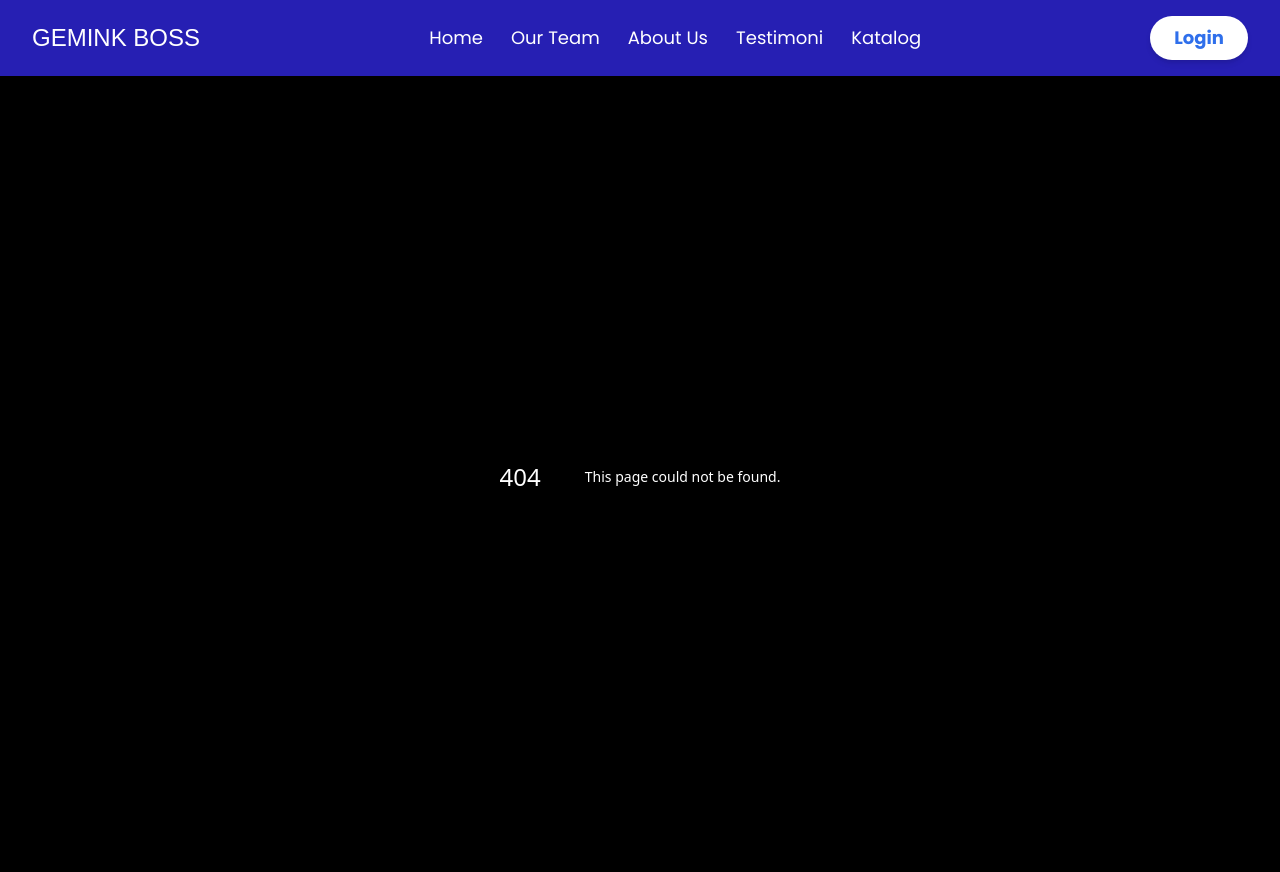
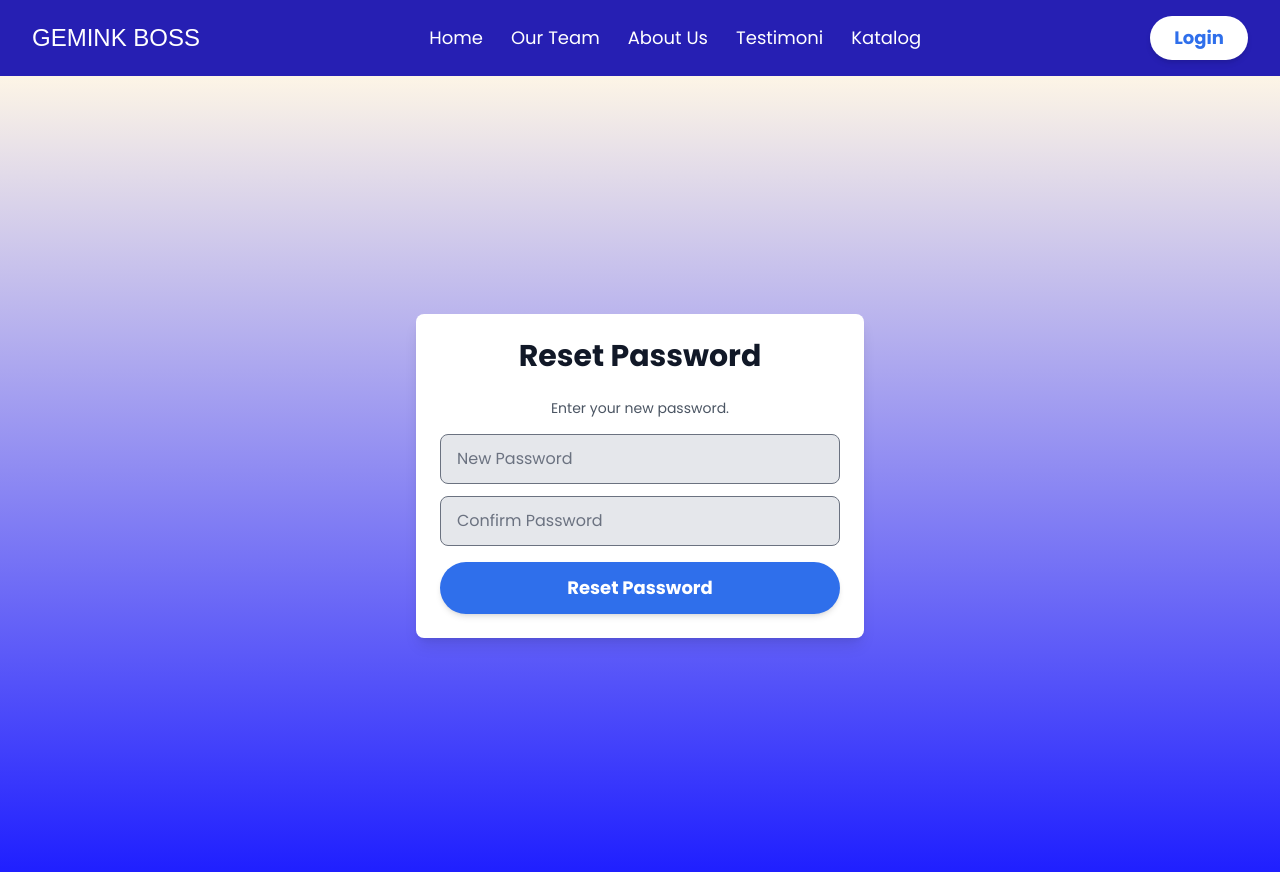
Before and after one commit to brumziee/SIWEB_GEMINK_BOSS, a Next.js app: page /reset-password in a window 1280 px wide. Before the commit this address had no page. Shown: the top 872 px of the page. Built offline with nearby package versions, Linux system fonts and the light colour scheme; a web font is replaced by a local one.

Commit message:
Menambahkan seluruh file ke repository

```diff
--- a/app/aboutus/page.tsx
+++ b/app/aboutus/page.tsx
@@ -1,5 +1,9 @@
 "use client";
-import React from "react";
+
+import Link from "next/link";
+import { useState } from "react";
+import { useRouter } from "next/navigation";
+import { FaUser, FaEnvelope, FaLock } from "react-icons/fa";
 
 const ArrowIcon = () => {
   return (
@@ -20,24 +24,9 @@ const ArrowIcon = () => {
   );
 };
 
-const TeamMemberCard = ({ title, name, imageUrl }) => {
-  return (
-    <article className="flex gap-8 items-start max-sm:flex-col">
-      <div className="flex flex-col gap-6">
-        <div className="flex flex-col gap-4">
-          <h3 className="text-lg font-semibold text-neutral-900">{title}</h3>
-          <h2 className="text-3xl text-neutral-900">{name}</h2>
-        </div>
-        <ArrowIcon />
-      </div>
-      <img src={imageUrl} alt={`${name} - ${title}`} className="w-[315px] h-[248px] object-cover" />
-    </article>
-  );
-};
-
 const HomeButton = () => {
   return (
-    <button className="px-6 py-3 mt-10 text-xl font-semibold text-white bg-blue-600 rounded-lg hover:bg-blue-700">
+    <button className="px-6 py-3 mt-10 text-xl font-semibold text-white bg-[#1e1e99] rounded-lg hover:bg-[#161676]">
       Home
     </button>
   );
@@ -45,7 +34,7 @@ const HomeButton = () => {
 
 export default function AboutUsPage() {
   return (
-    <main className="flex flex-col items-center gap-10 p-10 min-h-screen w-full bg-zinc-300">
+    <main className="flex flex-col items-center gap-10 p-10 min-h-screen w-full bg-gradient-to-b from-[#fdf5e6] to-[#1e1eff]">
       <article className="flex flex-col flex-1 items-center p-10 rounded-xl bg-white bg-opacity-90 w-full max-w-5xl">
         <h2 className="mb-10 text-5xl text-black max-sm:text-4xl">GEMINK BOSS</h2>
         <p className="text-xl leading-normal text-center text-black max-sm:text-base">
--- /dev/null
+++ b/app/forgot/page.tsx
@@ -0,0 +1,47 @@
+"use client";
+
+import { useState } from "react";
+import { useRouter } from "next/navigation";
+
+export default function ForgotPasswordPage() {
+  const [email, setEmail] = useState("");
+  const router = useRouter();
+
+  const handleReset = () => {
+    alert(`Password reset link has been sent to ${email}`);
+    router.push(`/reset-password?email=${email}`); // Redirect ke halaman reset password
+  };
+
+  return (
+    <div className="h-screen flex justify-center items-center bg-gradient-to-b from-[#fdf5e6] to-[#1e1eff] text-gray-900">
+      <div className="w-full max-w-md bg-white p-6 rounded-lg shadow-lg text-center">
+        <h1 className="text-3xl font-bold mb-6">Forgot Password</h1>
+        <p className="text-sm text-gray-600 mb-4">
+          Enter your email to receive a password reset link.
+        </p>
+
+        <input
+          type="email"
+          placeholder="Email"
+          value={email}
+          onChange={(e) => setEmail(e.target.value)}
+          className="w-full bg-gray-200 px-4 py-3 rounded-lg outline-none text-gray-900 placeholder-gray-500"
+        />
+
+        <button
+          onClick={handleReset}
+          className="w-full bg-blue-600 hover:bg-blue-700 py-3 mt-4 rounded-full font-semibold text-white text-lg shadow-md transition-all"
+        >
+          Send Reset Link
+        </button>
+
+        <p className="mt-4 text-sm text-gray-600">
+          Remember your password?{" "}
+          <a href="/login" className="text-blue-600 hover:underline">
+            Login
+          </a>
+        </p>
+      </div>
+    </div>
+  );
+}
--- a/app/katalog/page.tsx
+++ b/app/katalog/page.tsx
@@ -1,5 +1,5 @@
 import React from 'react';
-import ProductShowcase from './ProductShowcase';
+import ProductShowcase from './productshow';
 
 const KatalogPage = () => {
   return <ProductShowcase />;
--- a/app/login/page.tsx
+++ b/app/login/page.tsx
@@ -19,7 +19,7 @@ export default function LoginPage() {
   };
 
   return (
-    <div className="h-screen flex justify-center items-center bg-[#F5E1C9] text-gray-900">
+    <div className="h-screen flex justify-center items-center bg-gradient-to-b from-[#fdf5e6] to-[#1e1eff] text-gray-900">
       <div className="w-full max-w-md bg-white p-6 rounded-lg shadow-lg text-center">
         <h1 className="text-3xl font-bold mb-6">LOGIN BOSS</h1>
 
@@ -46,8 +46,9 @@ export default function LoginPage() {
             />
           </div>
 
+          {/* Link ke halaman Forgot Password */}
           <p className="text-sm text-gray-500 mt-2 cursor-pointer hover:underline">
-            Forgot Password?
+            <Link href="/forgot">Forgot Password?</Link>
           </p>
 
           <button
--- a/app/ourteam/page.tsx
+++ b/app/ourteam/page.tsx
@@ -1,4 +1,5 @@
 "use client";
+
 import * as React from "react";
 import TeamMember from "./teamcard";
 import HomeIcon from "./home";
@@ -11,13 +12,12 @@ const TeamPage: React.FC = () => {
         rel="stylesheet"
       />
 
-
-      <main className="relative px-10 py-16">
-        <h1 className="mb-12 text-6xl text-black tracking-[3px] max-md:text-5xl max-md:text-center max-sm:text-4xl">
+      <main className="relative px-10 py-16 flex flex-col items-center">
+        <h1 className="mb-12 text-6xl font-bold text-black tracking-wide text-center max-md:text-5xl max-sm:text-4xl">
           OUR TEAM
         </h1>
 
-        <section className="grid gap-8 px-24 py-8 mx-auto my-0 border-2 border-solid bg-zinc-300 bg-opacity-10 border-black border-opacity-10 grid-cols-[repeat(2,1fr)] max-w-[1372px] shadow-[0px_4px_4px_rgba(0,0,0,0.25)] max-md:px-10 max-md:py-8 max-md:grid-cols-[1fr]">
+        <section className="grid gap-8 px-16 py-10 border-2 border-solid bg-white bg-opacity-90 border-black border-opacity-10 grid-cols-1 md:grid-cols-2 max-w-6xl shadow-md rounded-xl">
           <TeamMember
             nickname="BADUT ATMA"
             name="MIKAEL BRAMANTYO F.W"
@@ -49,7 +49,7 @@ const TeamPage: React.FC = () => {
       </main>
 
       <button
-        className="flex fixed right-10 bottom-10 justify-center items-center px-8 py-5 bg-white rounded-[50px]"
+        className="fixed right-10 bottom-10 flex items-center justify-center px-6 py-4 bg-white rounded-full shadow-lg hover:bg-gray-100 transition-all"
         aria-label="Go to home"
       >
         <HomeIcon />
--- a/app/register/page.tsx
+++ b/app/register/page.tsx
@@ -2,23 +2,27 @@
 
 import Link from "next/link";
 import { useState } from "react";
+import { useRouter } from "next/navigation";
+import { FaUser, FaEnvelope, FaLock } from "react-icons/fa";
 
 export default function RegisterPage() {
   const [name, setName] = useState("");
   const [email, setEmail] = useState("");
   const [password, setPassword] = useState("");
+  const router = useRouter();
 
   const handleRegister = () => {
     alert("Registrasi berhasil! Silakan login.");
   };
 
   return (
-    <div className="h-screen flex justify-center items-center bg-[#F5E1C9] text-gray-900">
+    <div className="h-screen flex justify-center items-center bg-gradient-to-b from-[#fdf5e6] to-[#1e1eff] text-gray-900">
       <div className="w-full max-w-md bg-white p-6 rounded-lg shadow-lg text-center">
         <h2 className="text-3xl font-bold mb-6">REGISTER BOSS</h2>
 
         <div className="space-y-4">
           <div className="flex items-center bg-gray-200 px-4 py-3 rounded-lg">
+            <FaUser className="mr-3 text-gray-600" />
             <input
               type="text"
               placeholder="Nama Lengkap"
@@ -30,6 +34,7 @@ export default function RegisterPage() {
           </div>
 
           <div className="flex items-center bg-gray-200 px-4 py-3 rounded-lg">
+            <FaEnvelope className="mr-3 text-gray-600" />
             <input
               type="email"
               placeholder="Email"
@@ -41,6 +46,7 @@ export default function RegisterPage() {
           </div>
 
           <div className="flex items-center bg-gray-200 px-4 py-3 rounded-lg">
+            <FaLock className="mr-3 text-gray-600" />
             <input
               type="password"
               placeholder="Password"
@@ -53,7 +59,7 @@ export default function RegisterPage() {
 
           <button
             onClick={handleRegister}
-            className="w-full bg-blue-600 hover:bg-blue-700 py-3 rounded-full font-semibold text-white text-lg shadow-md transition-all"
+            className="w-full bg-[#1e1e99] hover:bg-[#161676] py-3 rounded-full font-semibold text-white text-lg shadow-md transition-all"
           >
             Register
           </button>
--- /dev/null
+++ b/app/reset-password/page.tsx
@@ -0,0 +1,53 @@
+"use client";
+
+import { useState } from "react";
+import { useSearchParams, useRouter } from "next/navigation";
+
+export default function ResetPasswordPage() {
+  const searchParams = useSearchParams();
+  const email = searchParams.get("email") || ""; // Ambil email dari URL
+  const [newPassword, setNewPassword] = useState("");
+  const [confirmPassword, setConfirmPassword] = useState("");
+  const router = useRouter();
+
+  const handleResetPassword = () => {
+    if (newPassword !== confirmPassword) {
+      alert("Passwords do not match!");
+      return;
+    }
+    alert(`Password for ${email} has been reset successfully!`);
+    router.push("/login"); // Redirect kembali ke login
+  };
+
+  return (
+    <div className="h-screen flex justify-center items-center bg-gradient-to-b from-[#fdf5e6] to-[#1e1eff] text-gray-900">
+      <div className="w-full max-w-md bg-white p-6 rounded-lg shadow-lg text-center">
+        <h1 className="text-3xl font-bold mb-6">Reset Password</h1>
+        <p className="text-sm text-gray-600 mb-4">Enter your new password.</p>
+
+        <input
+          type="password"
+          placeholder="New Password"
+          value={newPassword}
+          onChange={(e) => setNewPassword(e.target.value)}
+          className="w-full bg-gray-200 px-4 py-3 rounded-lg outline-none text-gray-900 placeholder-gray-500 mb-3"
+        />
+
+        <input
+          type="password"
+          placeholder="Confirm Password"
+          value={confirmPassword}
+          onChange={(e) => setConfirmPassword(e.target.value)}
+          className="w-full bg-gray-200 px-4 py-3 rounded-lg outline-none text-gray-900 placeholder-gray-500"
+        />
+
+        <button
+          onClick={handleResetPassword}
+          className="w-full bg-blue-600 hover:bg-blue-700 py-3 mt-4 rounded-full font-semibold text-white text-lg shadow-md transition-all"
+        >
+          Reset Password
+        </button>
+      </div>
+    </div>
+  );
+}
--- a/package.json
+++ b/package.json
@@ -17,6 +17,7 @@
     "postgres": "^3.4.5",
     "react": "latest",
     "react-dom": "latest",
+    "react-icons": "^5.5.0",
     "tailwindcss": "3.4.17",
     "typescript": "5.7.3",
     "use-debounce": "^10.0.4",
```
Also changed, not shown: 1 other file (tests, documents, lock files or other folders).
